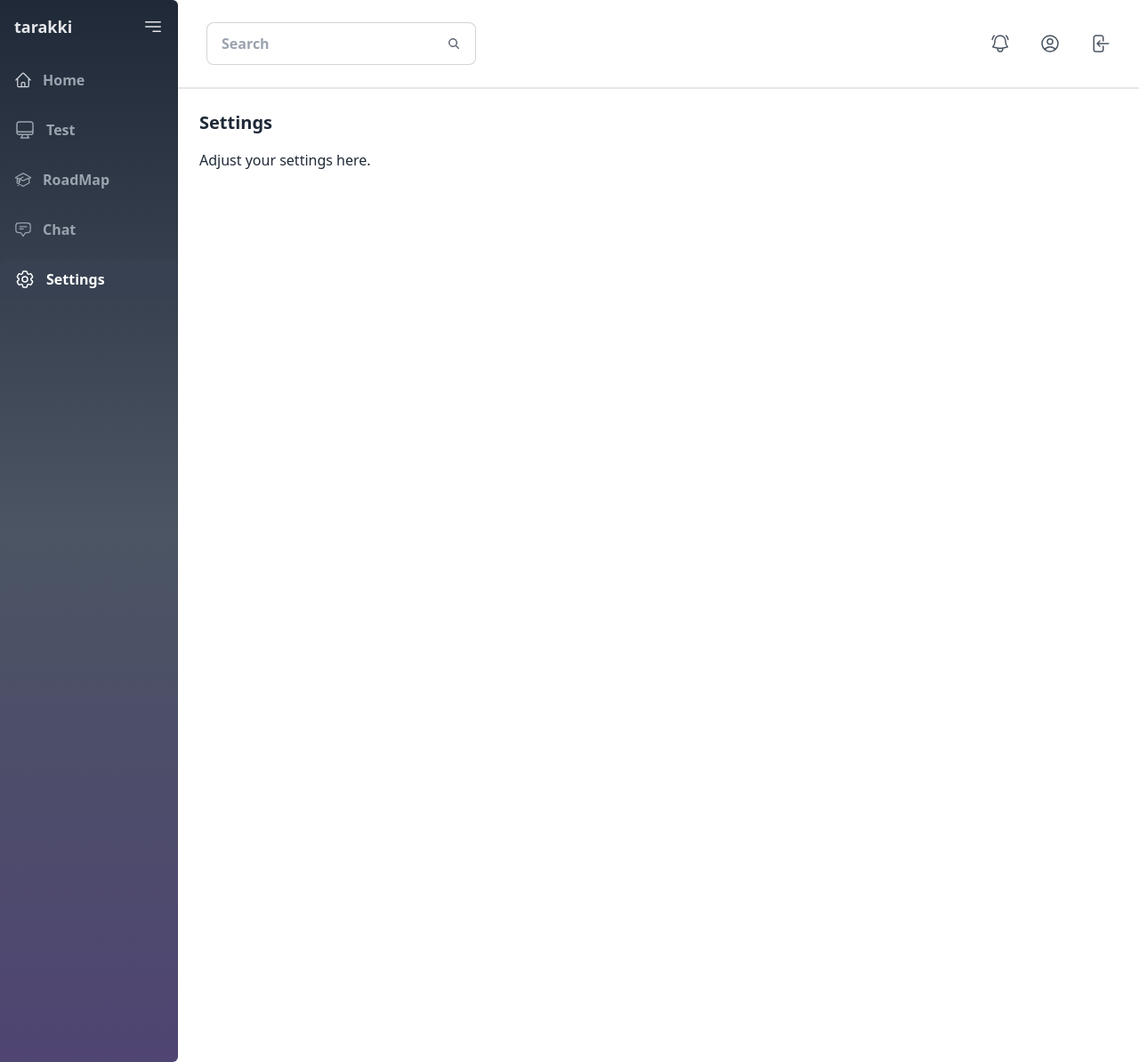
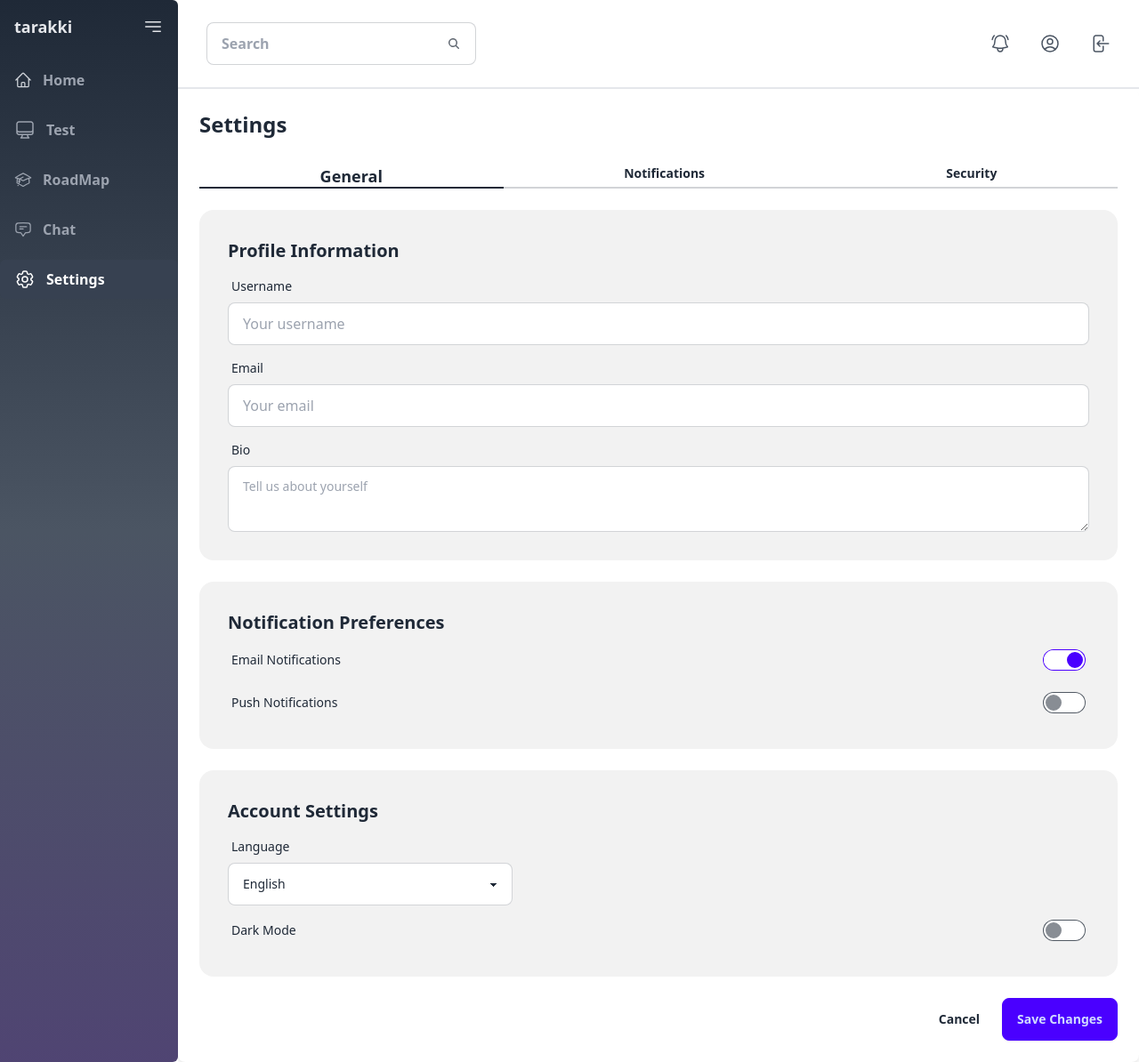
Before and after one commit to th1rte3n13/Tarakki, a Django app: page /settings/ in a window 1280 px wide. Shown: the whole page at 89% size. Run offline with Django 5.2, Linux system fonts and the light colour scheme; some libraries are stand-ins or nearby versions.

Commit message:
settings page update

```diff
--- a/backend/tarakki/core/templates/dashboard/settings.html
+++ b/backend/tarakki/core/templates/dashboard/settings.html
@@ -1,8 +1,90 @@
 {% extends 'dashboard/dash-base.html' %}
+{% load static %}
 
 {% block content %}
-<div class="bg-white p-6 rounded-lg">
-    <h2 class="text-xl font-bold mb-4">Settings</h2>
-    <p>Adjust your settings here.</p>
+<div class="bg-base-100 p-6 rounded-lg shadow-lg">
+    <h2 class="text-2xl font-bold mb-6">Settings</h2>
+
+    <div class="tabs tabs-bordered mb-6 font-semibold ">
+        <a class="tab tab-active text-[18px]">General</a>
+        <a class="tab">Notifications</a>
+        <a class="tab">Security</a>
+    </div>
+
+    <form action="" method="post" class="space-y-6">
+        {% csrf_token %}
+
+        <!-- Profile Section -->
+        <div class="card bg-base-200">
+            <div class="card-body">
+                <h3 class="card-title">Profile Information</h3>
+                <div class="form-control">
+                    <label class="label" for="username">
+                        <span class="label-text">Username</span>
+                    </label>
+                    <input type="text" id="username" name="username" placeholder="Your username" class="input input-bordered" />
+                </div>
+                <div class="form-control">
+                    <label class="label" for="email">
+                        <span class="label-text">Email</span>
+                    </label>
+                    <input type="email" id="email" name="email" placeholder="Your email" class="input input-bordered" />
+                </div>
+                <div class="form-control">
+                    <label class="label" for="bio">
+                        <span class="label-text">Bio</span>
+                    </label>
+                    <textarea id="bio" name="bio" class="textarea textarea-bordered" placeholder="Tell us about yourself"></textarea>
+                </div>
+            </div>
+        </div>
+
+        <!-- Notification Preferences -->
+        <div class="card bg-base-200">
+            <div class="card-body">
+                <h3 class="card-title">Notification Preferences</h3>
+                <div class="form-control">
+                    <label class="label cursor-pointer">
+                        <span class="label-text">Email Notifications</span>
+                        <input type="checkbox" class="toggle toggle-primary" checked />
+                    </label>
+                </div>
+                <div class="form-control">
+                    <label class="label cursor-pointer">
+                        <span class="label-text">Push Notifications</span>
+                        <input type="checkbox" class="toggle toggle-primary" />
+                    </label>
+                </div>
+            </div>
+        </div>
+
+        <!-- Account Settings -->
+        <div class="card bg-base-200">
+            <div class="card-body">
+                <h3 class="card-title">Account Settings</h3>
+                <div class="form-control">
+                    <label class="label" for="language">
+                        <span class="label-text">Language</span>
+                    </label>
+                    <select id="language" name="language" class="select select-bordered w-full max-w-xs">
+                        <option>English</option>
+                        <option>Spanish</option>
+                        <option>French</option>
+                    </select>
+                </div>
+                <div class="form-control">
+                    <label class="label cursor-pointer">
+                        <span class="label-text">Dark Mode</span>
+                        <input type="checkbox" class="toggle toggle-primary" />
+                    </label>
+                </div>
+            </div>
+        </div>
+
+        <div class="flex justify-end space-x-2">
+            <button type="button" class="btn btn-ghost">Cancel</button>
+            <button type="submit" class="btn btn-primary">Save Changes</button>
+        </div>
+    </form>
 </div>
 {% endblock %}
```
